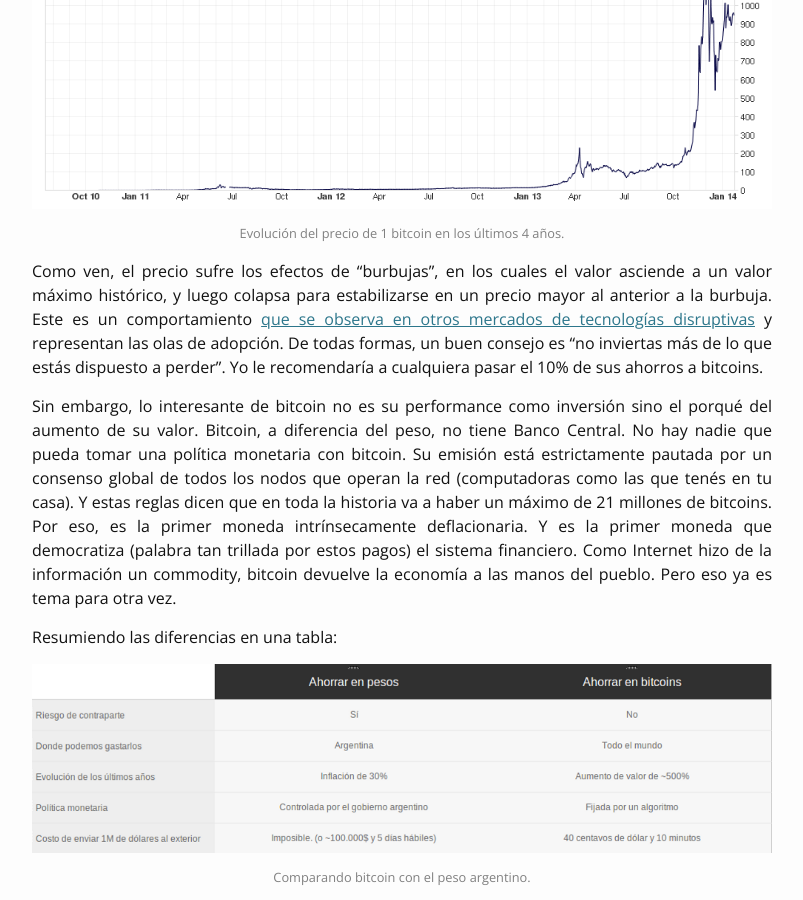
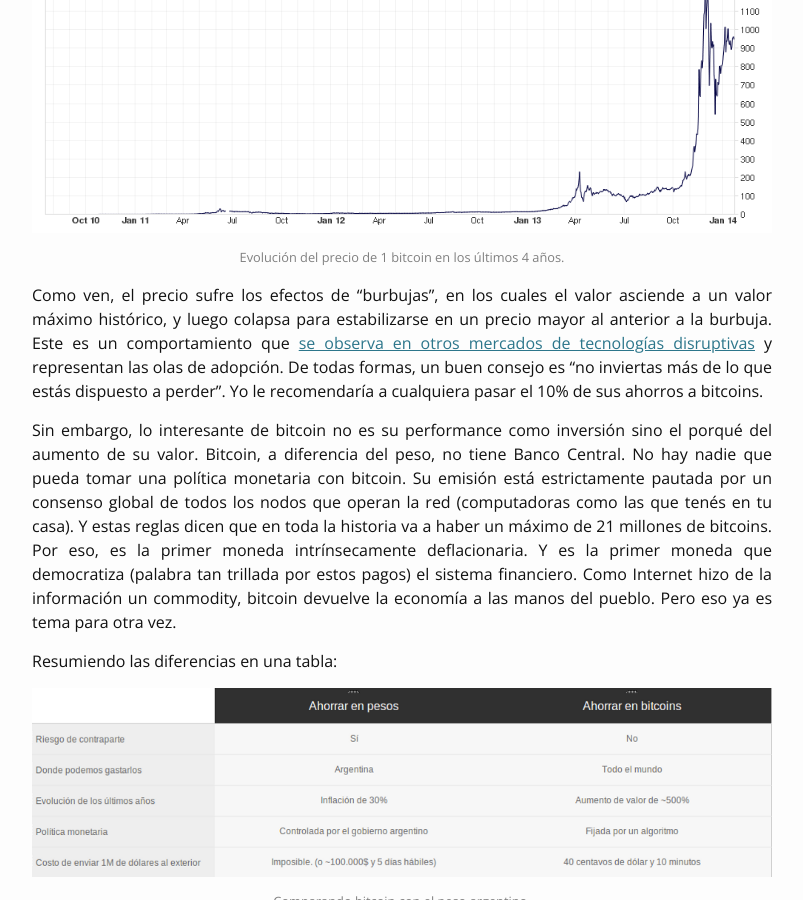
Before and after one commit to tobyornottobe/maraoz.github.io, a Jekyll site: the page built from _posts/2014-1-23-ahorrar-en-bitcoins.md, in a window 1280 px wide and 900 px high, scrolled down 2902 px. Shown: the whole window, without its empty margins (238-1041 px from the left). Built offline with Jekyll 4.4.1, drawn with Linux system fonts in a browser that asks for light colours; comment, search, counter and statistics services are not loaded.

Commit message:
minor changes

```diff
--- a/_posts/2014-1-23-ahorrar-en-bitcoins.md
+++ b/_posts/2014-1-23-ahorrar-en-bitcoins.md
@@ -4,9 +4,9 @@
 date:   2014-1-23 15:10:00
 comments: true
 ---
-
 <img class="btc" src="/img/ahorrar/1.jpeg">
 
+<br/>
 ¿Para qué ahorrar? Hoy en día lo más lógico parecería ser gastar nuestros pesos lo antes posible, antes que nos los “coma” la inflación. Sin embargo, sabemos que las ventajas teóricas de ahorrar son varias: nos permite tener mayor comodidad financiera en el futuro, nos deja mejor parados ante un imprevisto (enfermedad, robo, etc.), y nos da espacio para planear a futuro en grande (ya sea que soñemos con una moto, una casa, un viaje a China, o un proyecto en pareja).
 
 El problema es que en un país como Argentina, donde la moneda se devalúa en caída libre contra el valor de reserva (dólar), y donde [los precios sufren una inflación anual del 27%](http://www.economist.com/category/print-sections/economic-and-financial-indicators), conservar pesos abajo del colchón nos da una sensación de que se nos esfuma la plata de las manos con el correr del tiempo. Y eso es exactamente lo que ocurre:
@@ -45,7 +45,7 @@
 Evolución del precio de 1 bitcoin en los últimos 4 años.
 {: style="color:gray; font-size: 80%; text-align: center;"}
 
-Como ven, el precio sufre los efectos de “burbujas”, en los cuales el valor asciende a un valor máximo histórico, y luego colapsa para estabilizarse en un precio mayor al anterior a la burbuja. Este es un comportamiento [que se observa en otros mercados de tecnologías disruptivas](http://www-bcf.usc.edu/~tellis/radical.pdf) y representan las olas de adopción. De todas formas, un buen consejo es “no inviertas más de lo que estás dispuesto a perder”. Yo le recomendaría a cualquiera pasar el 10% de sus ahorros a bitcoins.
+Como ven, el precio sufre los efectos de “burbujas”, en los cuales el valor asciende a un valor máximo histórico, y luego colapsa para estabilizarse en un precio mayor al anterior a la burbuja. Este es un comportamiento que [se observa en otros mercados de tecnologías disruptivas](http://www-bcf.usc.edu/~tellis/radical.pdf) y representan las olas de adopción. De todas formas, un buen consejo es “no inviertas más de lo que estás dispuesto a perder”. Yo le recomendaría a cualquiera pasar el 10% de sus ahorros a bitcoins.
 
 Sin embargo, lo interesante de bitcoin no es su performance como inversión sino el porqué del aumento de su valor. Bitcoin, a diferencia del peso, no tiene Banco Central. No hay nadie que pueda tomar una política monetaria con bitcoin. Su emisión está estrictamente pautada por un consenso global de todos los nodos que operan la red (computadoras como las que tenés en tu casa). Y estas reglas dicen que en toda la historia va a haber un máximo de 21 millones de bitcoins. Por eso, es la primer moneda intrínsecamente deflacionaria. Y es la primer moneda que democratiza (palabra tan trillada por estos pagos) el sistema financiero. Como Internet hizo de la información un commodity, bitcoin devuelve la economía a las manos del pueblo. Pero eso ya es tema para otra vez.
 
```
